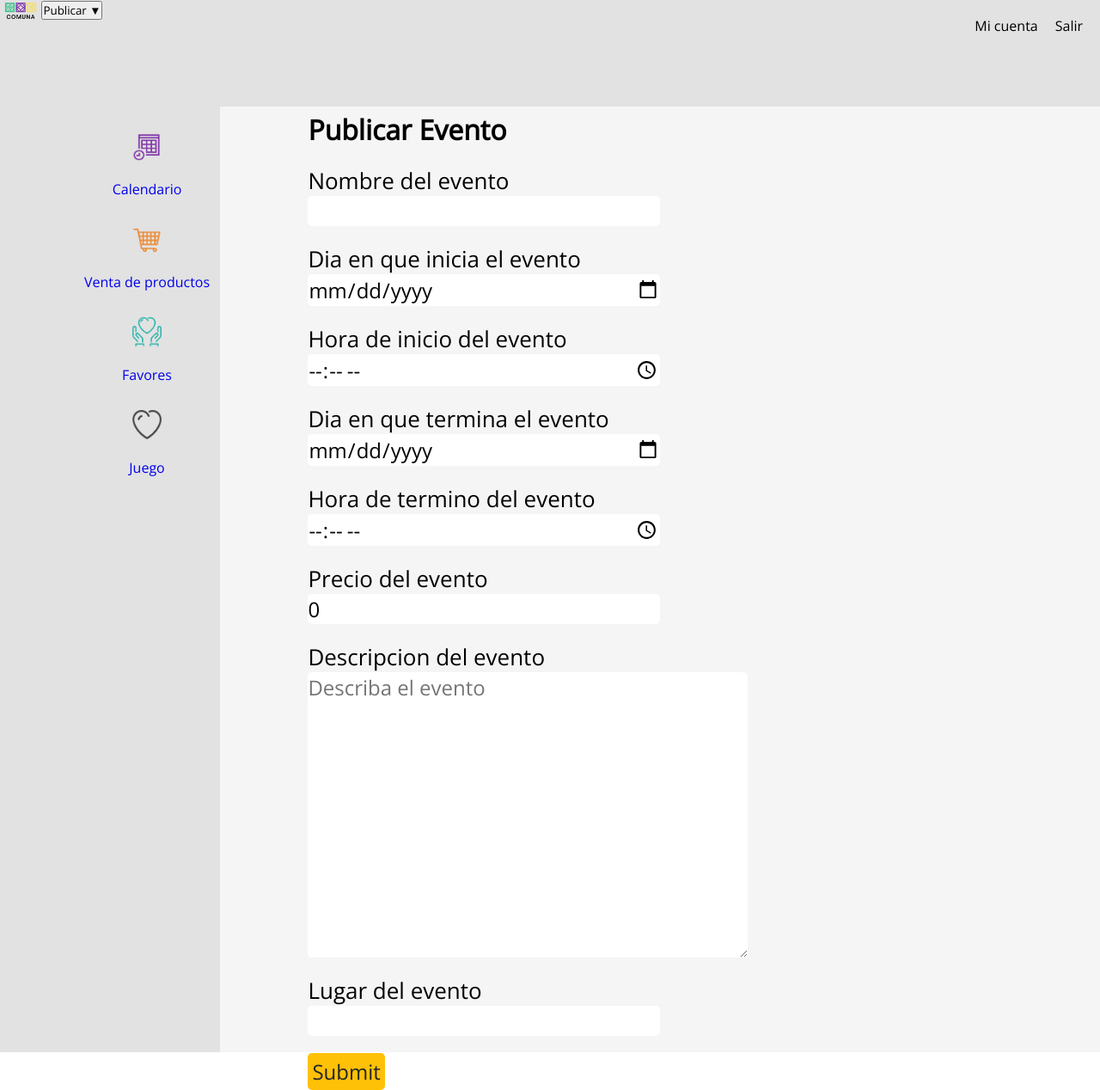
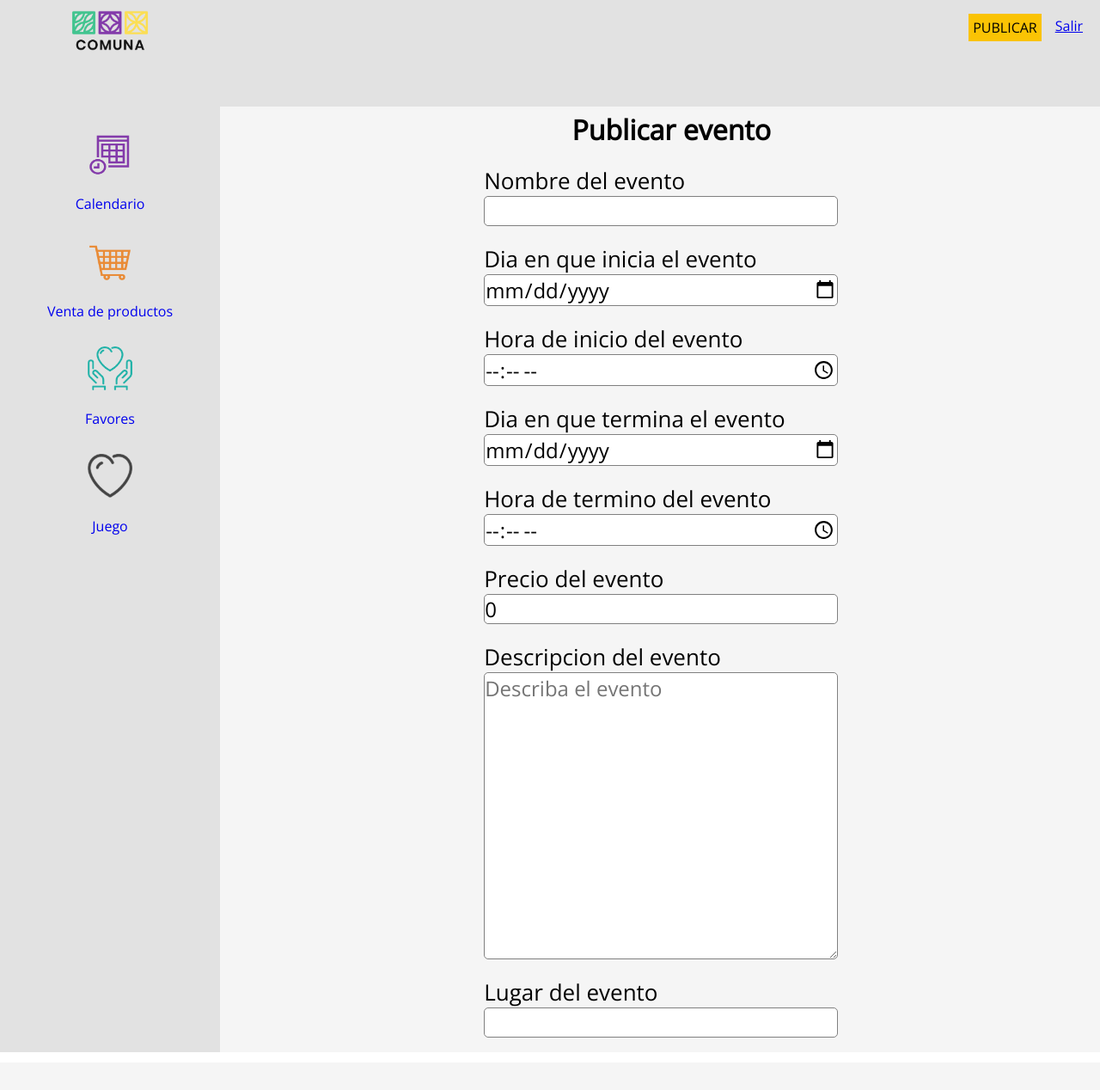
Before and after one commit to Aragon-Diego/ComunaNuevo, a PHP site: page /ComunaNuevo/publicar_evento.php in a window 1280 px wide. Shown: the whole page at 86% size. After the commit the page ends 1224 px from the top, so only its background shows below. Run offline with PHP 8.4, Linux system fonts and the light colour scheme.

Commit message:
se arreglo form.css

```diff
--- a/login.php
+++ b/login.php
@@ -23,8 +23,8 @@
             //REGISTRO
             if($_SERVER["REQUEST_METHOD"] == "POST"){
                 $server = "localhost";
-                $user = "basededatos";
-                $pass ="ABC123";
+                $user = "root";
+                $pass ="";
                 $dbase ="kiosco_intel";
                 if($_POST['login']){
                     $usuarioI = $_POST['usuarioI'];
--- a/publicar_evento.php
+++ b/publicar_evento.php
@@ -1,6 +1,3 @@
-<?php
-  session_start();
-?>
 <!DOCTYPE html>
 <html lang="en">
 <head>
@@ -14,18 +11,15 @@
     <link href="https://fonts.googleapis.com/css?family=Open+Sans&display=swap" rel="stylesheet">
 </head>
 <body>
-    <div class="top">
-        <?php require('logo.php'); ?>
-        <a class="dashbordA">Salir</a>
-        <a class="dashbordA">Mi cuenta</a>
-        <button class="btnPublicar">Publicar ▼</button>
-    </div>
+    <?php
+        require('top.php');
+    ?>
     <div class="bottom">
         <div class="menuIcons">
             <?php require('iconos.php');?>
         </div>
         <div class="detalles">
-            <h1>Publicar Evento</h1>
+            <h1>Publicar evento</h1>
             <form action="ver_calendario.php" method="post">
                 <label>Nombre del evento</label>
                 <input type="text" name="nombreEvnt">
--- a/styles/forms.css
+++ b/styles/forms.css
@@ -1,46 +1,40 @@
-h1{
+.detalles{
+    overflow:scroll;
+}
+.detalles h1{
     margin-top:5px;
-    margin-left:10%;
+    padding-left:40%;
     color:black;
 }
-form{
+.detalles form{
     width:100%;
+    padding-left:30%;
 }
-label{
+.detalles label{
     margin-top:20px;
     color:black;
     font-size: 26px;
     font-weight:400;
-    margin-left:10%;
 }
-input{
+.detalles input{
+    display: block;
+    border-radius: 5px;
+    font-size: 24px;
+    font-weight: 400;
+    border:1px gray solid;
+    width:40%;
+}
+.detalles textarea{
     display:block;
     border-radius: 5px;
-    border:0px;
+    border:1px gray solid;
     font-size: 24px;
     font-weight: 400;
-    margin-left:10%;
     width:40%;
     padding-top:1px;
     padding-bottom:1px;
 }
-textarea{
-    display:block;
-    border-radius: 5px;
-    border:0px;
-    font-size: 24px;
-    font-weight: 400;
-    margin-left:10%;
-    width:50%;
-    padding-top:1px;
-    padding-bottom:1px;
-}
-a{
-    float: right;
-    margin-right: 20px;
-}
-
-input:last-child{
+.detalles input:last-child{
     width: auto;
     padding:5px;
     margin-top:20px;
@@ -48,34 +42,8 @@ input:last-child{
     background-color: #ffc107;
     border-color: #ffc107;
 }
-input:last-child:hover{
+.detalles input:last-child:hover{
     color: #212529;
     background-color: #cc9c0b;
     border-color: #d39f04;
 }
-
-.Logo{
-    width:auto;
-    height:20%;
-    display: block;
-    margin:auto;
-}
-.LoginDiv{
-    width: 80vw;
-    height:80vh;
-    box-shadow: 0px 2px 15px grey;
-    margin-top: 10vh;
-    margin-left: 10vw;
-}
-.LoginIzq, .LoginDer{
-    height: 80%;
-    width:50%;
-}
-.LoginIzq{
-    background-color: #833aaa;
-    float: left;
-}
-.LoginDer{
-    background-color: #41c48f;
-    float: left;
-}
--- /dev/null
+++ b/top.php
@@ -0,0 +1,14 @@
+<div class="top">
+        <?php require('logo.php'); ?>
+        <a class="dashbordA" href="login.php">Salir</a>
+
+            <div class="dropdown">
+                <button class="dropbtn">PUBLICAR</button>
+                <div class="dropdown-content">
+                    <a href="publicar_evento.php">Evento</a>
+                    <a href="publicar_favor.php">Favor</a>
+                    <a href="publicar_producto.php">Producto</a>
+                </div>
+            </div>
+
+    </div>
```
Also changed, not shown: dashboard.php (+3 -15 lines). Lines whose indentation alone changed are shown as unchanged.
